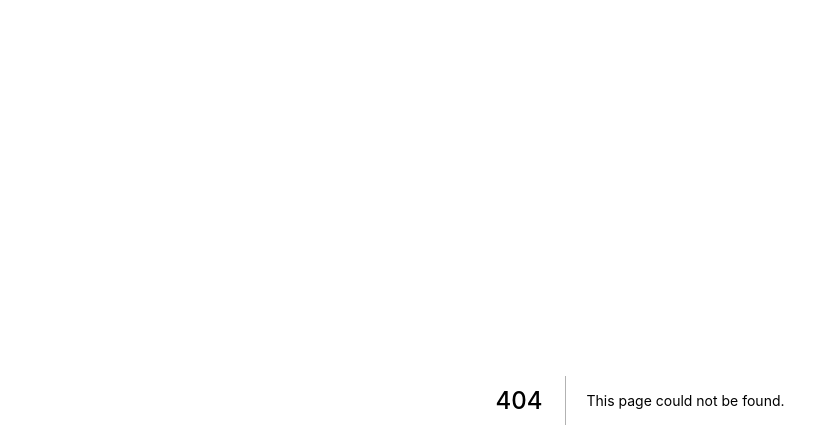
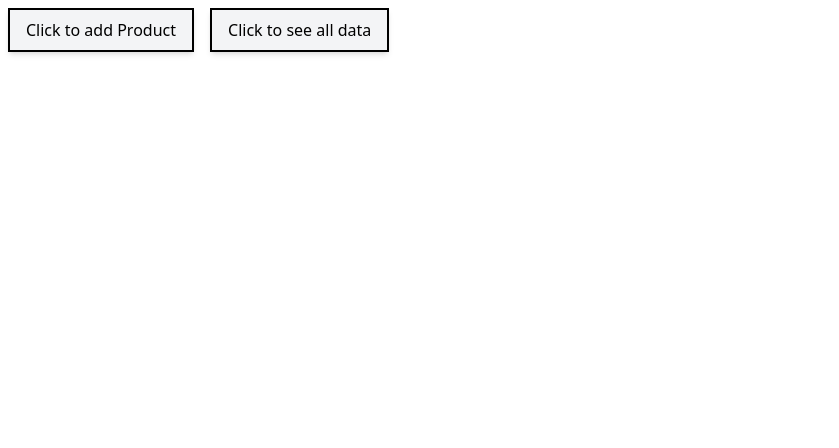
Before and after one commit to YamatoDX/apollo-client-practice, a Next.js app: page /add in a window 1280 px wide. Before the commit this address had no page. Shown: the top 448 px of the page, without its empty margins (0-839 px from the left). Built offline with nearby package versions, Linux system fonts and the light colour scheme; no server answers.

Commit message:
useMutation used 1

```diff
--- /dev/null
+++ b/pages/add.tsx
@@ -0,0 +1,61 @@
+import React from "react";
+import { useMutation, gql, useQuery } from "@apollo/client";
+
+export default function Add() {
+  const addProductMutation = gql`
+    mutation something {
+      addProduct(
+        _id: "D60"
+        name: "Sample React Product"
+        organisationId: "Mercury"
+      ) {
+        _id
+      }
+    }
+  `;
+  const allProductsQuery = gql`
+    query something {
+      queryProduct {
+        _id
+        name
+        organisation {
+          _id
+          name
+        }
+      }
+    }
+  `;
+  const [addProductFunction] = useMutation(addProductMutation);
+  const {
+    data,
+    loading,
+    error,
+    refetch: refetchAllProducts,
+  } = useQuery(allProductsQuery);
+  return (
+    <>
+      <button
+        className="btn"
+        onClick={() => {
+          addProductFunction();
+          refetchAllProducts();
+        }}
+      >
+        Click to add Product
+      </button>
+      <button
+        className="btn"
+        onClick={() => {
+          if (loading || error) {
+            console.log("loading", loading);
+            console.error("error is", error);
+            return;
+          }
+          console.log("data is", data);
+        }}
+      >
+        Click to see all data
+      </button>
+    </>
+  );
+}
```
